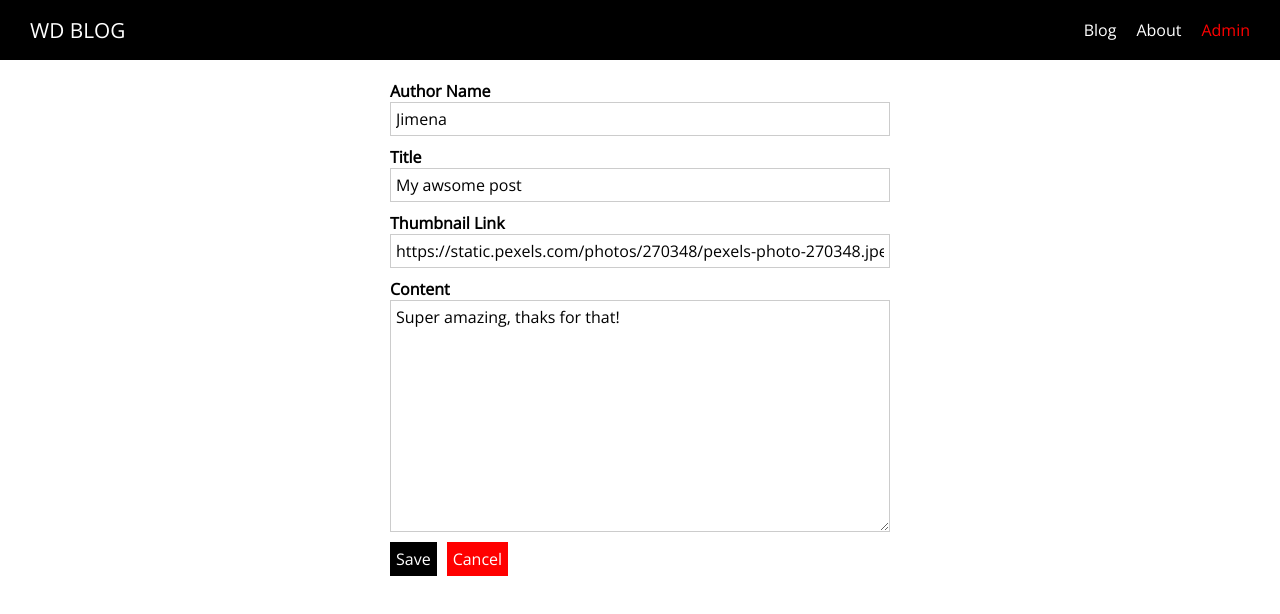
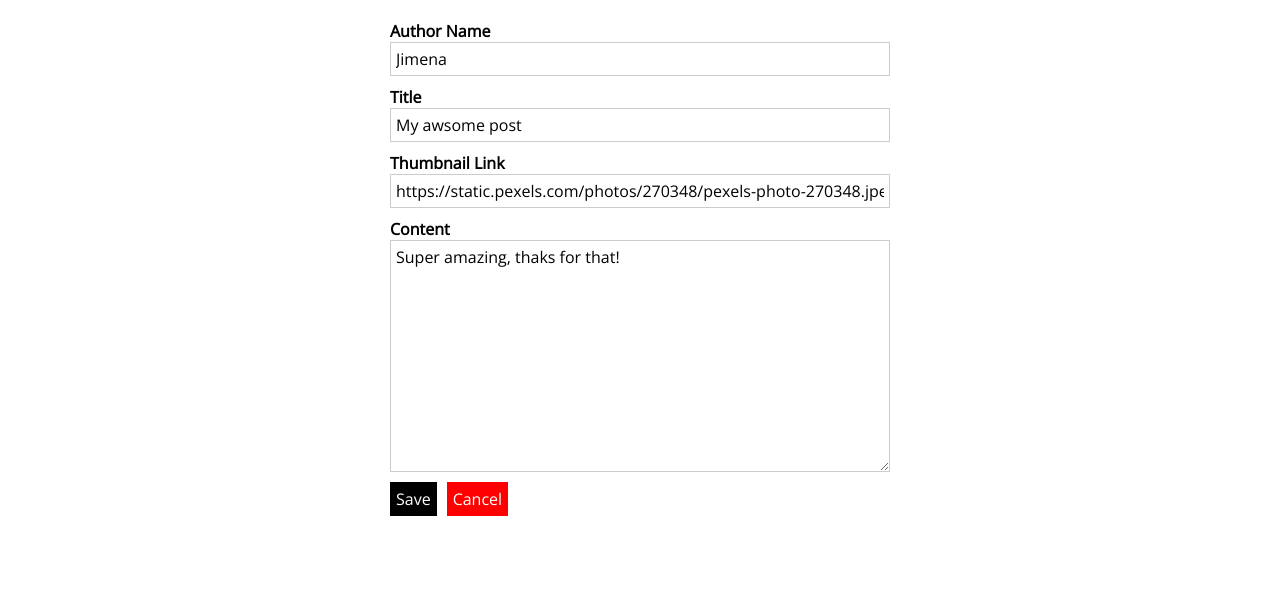
Before and after one commit to JimeBlue/nuxt-section3-project-pages-routing-views, a Nuxt app: page /admin/1 in a window 1280 px wide. Shown: the top 614 px of the page. Built offline with nearby package versions, Linux system fonts and the light colour scheme.

Commit message:
Finish adding separate layout to admin area

```diff
--- /dev/null
+++ b/layouts/admin.vue
@@ -0,0 +1,42 @@
+<template>
+    <!-- EXPLANATION: I want to add a different layout to the
+    admin section so that I don´t have the header in the admin
+    section. Note: I will also add an error page-->
+    <!-- 1) In the layouts folder, add a file called
+    admin.vue -->
+    <!-- 2) In admin.vue keep the same styles as in
+    the default layout. -->
+    <!-- 3) Now, I need to assign this layout to
+    the pages I want to have it. These will be the
+    admin pages. Go to those pages and in each of them
+    add layout in the script section and set it to admin.
+    (layout:admin). We need to do this page per page,
+    because nuxt by default assumes we´re using the
+    dafault layout. -->
+    <!-- 4) Now, if I navigate manually to the any
+    of the pages of the admin section I won´t see the
+    header. And if I go to the main, about or blog
+    page I will see the header again.-->
+    <!-- 5) Now, I want to add an eror page. Go to
+    the layouts folder and create an error.vue file.
+    The file's name has to be error.vue, otherwise
+    it won't work. Next steps there.  -->
+
+  <div>
+           <nuxt/>
+  </div>
+</template>
+
+<script>
+
+</script>
+
+<style>
+html {
+  font-family: 'Open Sans', sans-serif;
+}
+
+body {
+  margin: 0;
+}
+</style>
--- /dev/null
+++ b/layouts/error.vue
@@ -0,0 +1,31 @@
+<template>
+    <!-- 6) Add the disired template to the error page. -->
+  <div class="error-page">
+    <h1>Oops, something went wrong!</h1>
+    <!-- IMPORTANT: 7) Here we need to add a
+    normal anchor tag and not a nuxt-tag,
+    bacause if the js code crashed the
+    nuxt-link won't work. By using a normal
+    anchor tag, we can always reload the app
+    on the root page. -->
+    <p>Back to <a href="/">safety</a>!</p>
+  </div>
+</template>
+<!-- 8) Try the error page by entering /adminsss
+which is a page that doesn't exist. -->
+
+<style scoped>
+.error-page {
+  text-align: center;
+}
+
+.error-page a {
+  text-decoration: none;
+  color: red;
+}
+
+.error-page a:hover,
+.error-page a:active {
+  color: salmon;
+}
+</style>
--- a/pages/admin/_postId/index.vue
+++ b/pages/admin/_postId/index.vue
@@ -9,6 +9,7 @@
 <script>
 import AdminFormPost from "@/components/Admin/AdminFormPost"
 export default {
+    layout: "admin",
     components: {
         AdminFormPost
     },
--- a/pages/admin/index.vue
+++ b/pages/admin/index.vue
@@ -16,6 +16,7 @@
 import PostList from '@/components/Posts/PostList'
 import AppButton from '../../components/UI/AppButton.vue';
     export default {
+    layout: "admin",
     components: { PostList, AppButton }
 }
 </script>
--- a/pages/admin/new-post/index.vue
+++ b/pages/admin/new-post/index.vue
@@ -9,6 +9,7 @@
 <script>
 import AdminFormPost from "@/components/Admin/AdminFormPost"
 export default {
+      layout: "admin",
       components: {
         AdminFormPost
     },
```
